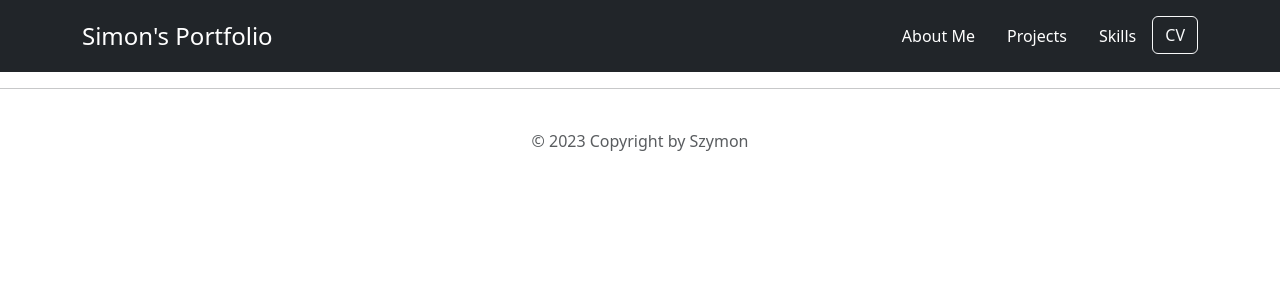
After one commit to SzewczykSzy/Portfolio_Page, a Flask app: page /about in a window 1280 px wide. The commit adds this page. Shown: the top 300 px of the page. Run offline with Flask 3, Linux system fonts and the light colour scheme; some libraries are stand-ins or nearby versions.

Commit message:
added route about me

```diff
--- a/main.py
+++ b/main.py
@@ -1,4 +1,4 @@
-from flask import Flask, render_template
+from flask import Flask, render_template, url_for
 from flask_bootstrap import Bootstrap5
 
 app = Flask(__name__)
@@ -10,5 +10,10 @@ def home():
     return render_template('index.html')
 
 
+@app.route('/about')
+def about():
+    return render_template('about.html')
+
+
 if __name__ == "__main__":
     app.run(debug=True)
--- /dev/null
+++ b/templates/about.html
@@ -0,0 +1,43 @@
+<!DOCTYPE html>
+<html lang="en">
+
+<head>
+    <meta charset="UTF-8">
+    <meta name="viewport" content="width=device-width, initial-scale=1.0">
+    <title>Simon's Page</title>
+    <link href="https://cdn.jsdelivr.net/npm/bootstrap@5.3.1/dist/css/bootstrap.min.css" rel="stylesheet"
+        integrity="sha384-4bw+/aepP/YC94hEpVNVgiZdgIC5+VKNBQNGCHeKRQN+PtmoHDEXuppvnDJzQIu9" crossorigin="anonymous">
+    <script src="https://cdn.jsdelivr.net/npm/bootstrap@5.3.1/dist/js/bootstrap.bundle.min.js"
+        integrity="sha384-HwwvtgBNo3bZJJLYd8oVXjrBZt8cqVSpeBNS5n7C8IVInixGAoxmnlMuBnhbgrkm"
+        crossorigin="anonymous"></script>
+    <style>
+
+    </style>
+</head>
+
+<body>
+    <header class="p-3 text-bg-dark">
+        <div class="container">
+            <div class="d-flex flex-wrap align-items-center justify-content-center justify-content-lg-start">
+                <a href="{{ url_for('home') }}"
+                    class="d-flex align-items-center mb-3 mb-md-0 me-md-auto link-body-emphasis text-decoration-none text-white">
+                    <span class="fs-4">Simon's Portfolio</span>
+                </a>
+                <ul class="nav nav-pills">
+                    <li class="nav-item"><a href="#scrollHeading_1" class="nav-link text-white">About Me</a></li>
+                    <li class="nav-item"><a href="#scrollHeading_2" class="nav-link text-white">Projects</a></li>
+                    <li class="nav-item"><a href="#scrollHeading_3" class="nav-link text-white">Skills</a></li>
+                    <li class="nav-item"><a href="#"><button type="button" class="btn btn-outline-light">CV</button></a>
+                    </li>
+                </ul>
+            </div>
+        </div>
+    </header>
+    <hr>
+    <footer class="py-3 my-4">
+        <p class="text-center text-body-secondary">© 2023 Copyright by Szymon</p>
+    </footer>
+
+</body>
+
+</html>
--- a/templates/index.html
+++ b/templates/index.html
@@ -53,7 +53,7 @@
                 <h3 class="text-center">Hobby</h3>
                 <p class="text-center">My main hobby is rollerblading. My max distance covered by rollerblades is 100 km
                 </p>
-                <p class="text-center"><a href="/">Read more about me...</a></p>
+                <p class="text-center"><a href="{{url_for('about')}}">Read more about me...</a></p>
             </div>
         </div>
     </div>
```
